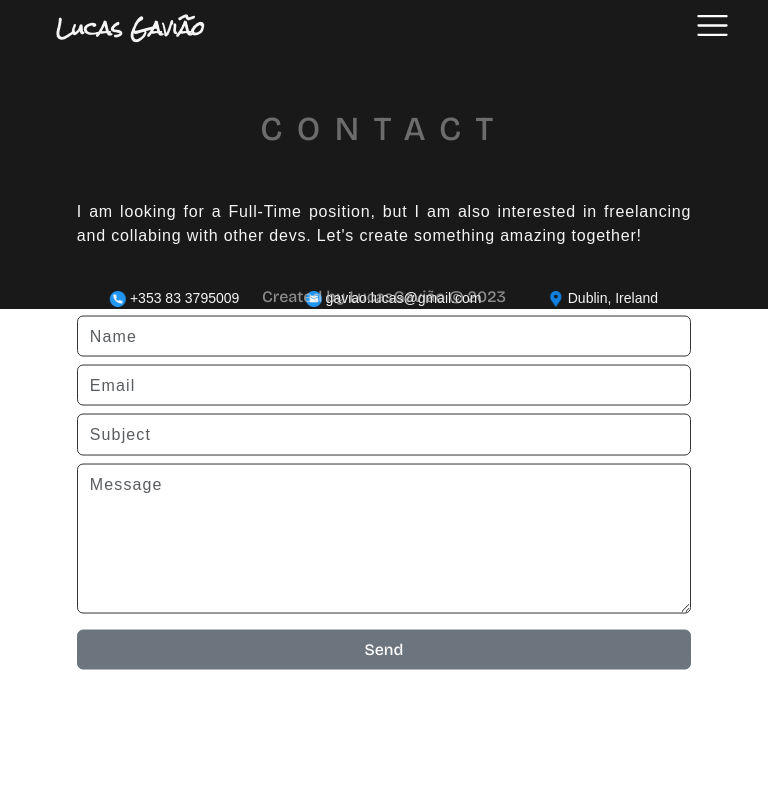
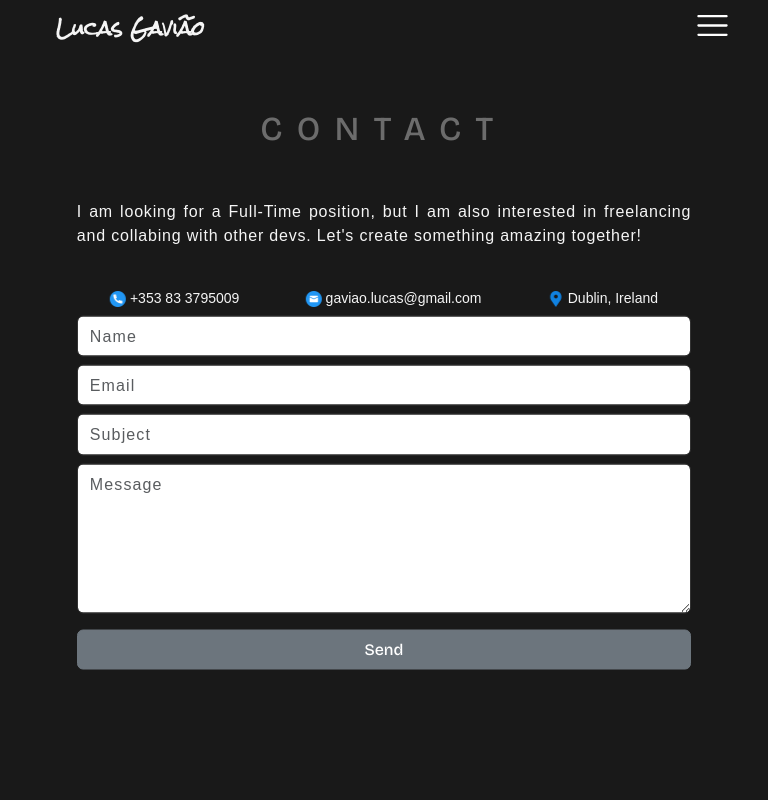
Before and after one commit to Lucas-Portfolio/myPortfolio, a React (Create React App) app: page /contact in a window 768 px wide. Shown: the top 800 px of the page. Built offline with nearby package versions, Linux system fonts and the light colour scheme; a web font is replaced by a local one.

Commit message:
fixing small bug

```diff
--- a/src/pages/Contact/contact.module.css
+++ b/src/pages/Contact/contact.module.css
@@ -82,6 +82,8 @@
       display: flex;
       flex-direction: column;
       align-items: center;
+      width: 100vw;
+      height: 100vh;
     }
     .contact_head {
       text-align: center;
```
